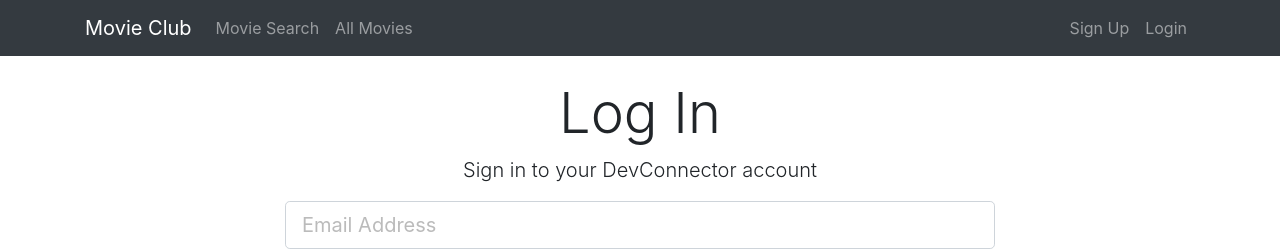
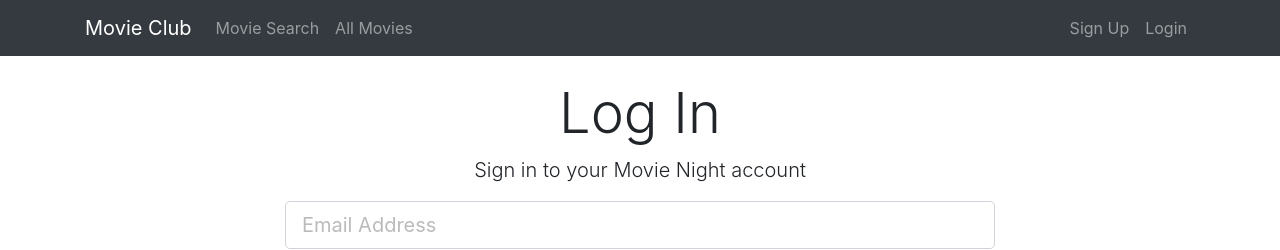
Before and after one commit to towlebooth/movie-night, a React (Create React App) app in the folder client/: page /login in a window 1280 px wide. Shown: the top 250 px of the page. Built offline with nearby package versions, Linux system fonts and the light colour scheme.

Commit message:
Simple UI tweaks

```diff
--- a/client/src/components/auth/Login.js
+++ b/client/src/components/auth/Login.js
@@ -56,7 +56,7 @@ class Login extends Component {
                     <div className="row">
                         <div className="col-md-8 m-auto">
                             <h1 className="display-4 text-center">Log In</h1>
-                            <p className="lead text-center">Sign in to your DevConnector account</p>
+                            <p className="lead text-center">Sign in to your Movie Night account</p>
                             <form onSubmit={this.onSubmit}>
                                 <TextFieldGroup
                                     placeholder="Email Address"
--- a/client/src/components/auth/Register.js
+++ b/client/src/components/auth/Register.js
@@ -56,7 +56,7 @@ class Register extends Component {
             <div className="row">
                 <div className="col-md-8 m-auto">
                 <h1 className="display-4 text-center">Sign Up</h1>
-                <p className="lead text-center">Create your DevConnector account</p>
+                <p className="lead text-center">Create your Movie Night account</p>
                 <form noValidate onSubmit={this.onSubmit}>
                     <TextFieldGroup
                         placeholder="Name"
```
